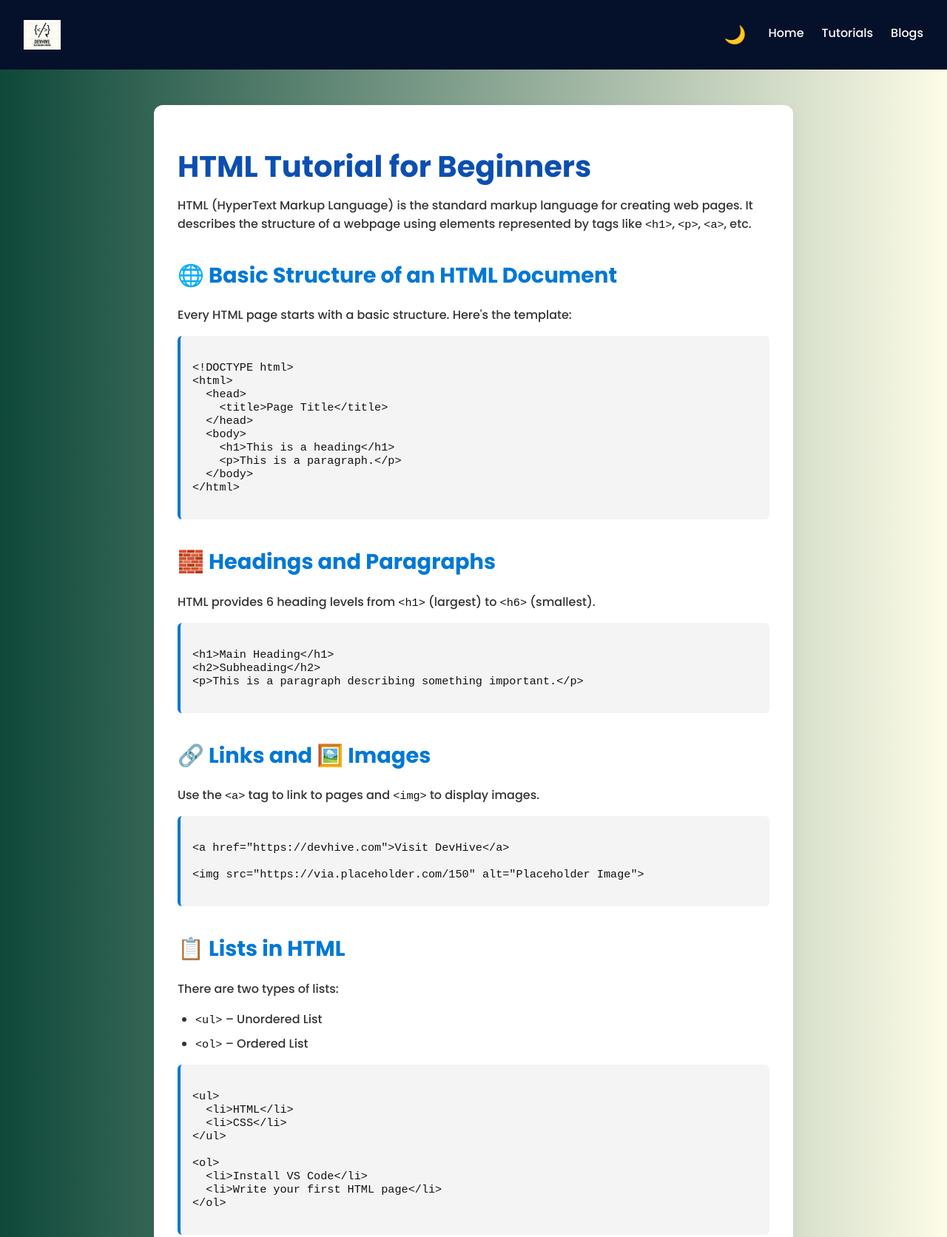
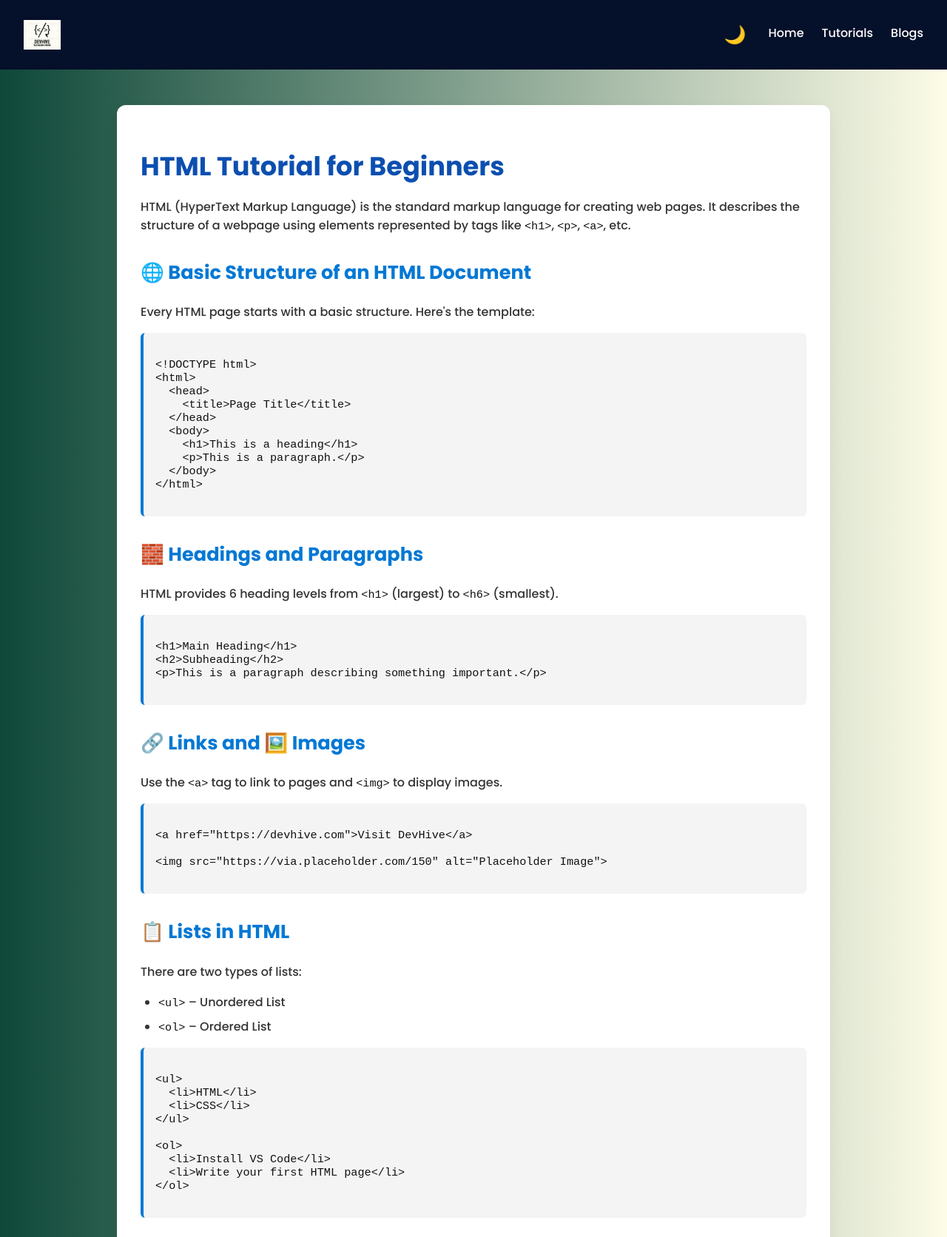
Before and after one commit to GauravYadav-19/DevHive, a plain HTML site: page html_page.html in a window 1280 px wide. Shown: the top 1672 px of the page at 74% size. Drawn offline with Linux system fonts and the light colour scheme.

Commit message:
style changes

```diff
--- a/css/style.css
+++ b/css/style.css
@@ -4,12 +4,11 @@ body {
   font-family: 'Poppins', sans-serif;
   background: linear-gradient(to right, #0e4839, #fdfce7);
   color: #333;
+  transition: background-color 0.3s ease, color 0.3s ease;
 }
 
-/* ========== LOGO ========== */
-.logo img.logo-img {
-  height: 40px;
-  vertical-align: middle;
+html, body {
+  height: 100%;
 }
 
 /* ========== HEADER ========== */
@@ -19,6 +18,11 @@ body {
   align-items: center;
   background-color: #05102a;
   padding: 1rem 2rem;
+}
+
+.logo img.logo-img {
+  height: 40px;
+  vertical-align: middle;
 }
 
 .logo a {
@@ -34,13 +38,13 @@ body {
   gap: 1.5rem;
 }
 
-.nav-links li a {
+.nav-links a {
   color: white;
   text-decoration: none;
   font-weight: 500;
 }
 
-.nav-links li a:hover {
+.nav-links a:hover {
   text-decoration: underline;
 }
 
@@ -65,7 +69,7 @@ body {
 /* ========== BUTTON ========== */
 .btn-primary {
   background-color: white;
-  color: linear-gradient(to right, #d40000, #0a00cc);
+  color: #05102a;
   padding: 0.75rem 1.5rem;
   border-radius: 8px;
   text-decoration: none;
@@ -77,11 +81,7 @@ body {
   background-color: #f0f0f0;
 }
 
-html, body {
-  height: 100%;
-  margin: 0;
-}
-
+/* ========== LAYOUT CONTAINER ========== */
 .page-container {
   display: flex;
   flex-direction: column;
@@ -143,7 +143,7 @@ footer {
 }
 
 .card, .tutorial-card {
-  background-color: #ffffff;
+  background-color: #fff;
   padding: 2rem;
   border-radius: 10px;
   text-align: center;
@@ -193,7 +193,7 @@ footer {
   background: #fff;
   padding: 2rem;
   border-radius: 10px;
-  box-shadow: 0 4px 12px rgba(0, 0, 0, 0.1);
+  box-shadow: 0 4px 12px rgba(0,0,0,0.1);
   text-align: left;
 }
 
@@ -202,52 +202,43 @@ footer {
   margin-bottom: 0.5rem;
 }
 
-.blog-card p {
-  margin-bottom: 1rem;
-}
-
 .blog-card a {
   text-decoration: none;
   color: #0078d4;
   font-weight: bold;
 }
 
-/* ========== TUTORIAL CONTENT PAGE (html.html etc.) ========== */
+/* ========== TUTORIAL CONTENT PAGE (HTML, CSS, JS) ========== */
 .tutorial-content {
-  max-width: 800px;
+  max-width: 900px;
   margin: 3rem auto;
   padding: 2rem;
   background-color: #fff;
   border-radius: 12px;
   box-shadow: 0 10px 25px rgba(0, 0, 0, 0.05);
+  text-align: left;
 }
 
-/* Headings Style */
-h1, h2, h3, h4, h5, h6 {
-  font-family: 'Poppins', sans-serif;
-  font-weight: 700;
-  line-height: 1.2;
-}
-
-h1 {
+/* Headings */
+.tutorial-content h1 {
   font-size: 2.5rem;
   color: #0c4fb0;
   margin-bottom: 1rem;
 }
 
-h2 {
+.tutorial-content h2 {
   font-size: 1.8rem;
   color: #0078d4;
   margin-top: 2.5rem;
 }
 
-h3 {
+.tutorial-content h3 {
   font-size: 1.4rem;
   color: #005fa3;
   margin-top: 2rem;
 }
 
-/* Code blocks */
+/* Code Blocks */
 pre {
   background-color: #f4f4f4;
   border-left: 4px solid #0078d4;
@@ -263,6 +254,7 @@ code {
   color: #111;
 }
 
+/* Lists & Tables */
 .tutorial-content ul {
   padding-left: 1.5rem;
   margin-top: 0.5rem;
@@ -293,7 +285,7 @@ th {
   margin-top: 2rem;
 }
 
-/* ========== Theme Toggle Button ========== */
+/* ========== THEME TOGGLE ========== */
 .theme-btn {
   background: none;
   border: none;
@@ -307,70 +299,84 @@ th {
   transform: scale(1.1);
 }
 
-/* ================== DARK MODE ================== */
-
+/* ========== DARK MODE ========== */
 body.dark-mode {
   background-color: #1e1e1e;
   color: #f0f0f0;
 }
 
-/* Header and Nav */
-body.dark-mode .header {
-  background-color: #111827;
-}
-
-body.dark-mode .nav-links a {
-  color: #f0f0f0;
-}
-
-/* Hero Section */
+body.dark-mode .header { background-color: #111827; }
+body.dark-mode .nav-links a { color: #f0f0f0; }
 body.dark-mode .hero {
   background: linear-gradient(to right, #111827, #1f2937);
   color: #f0f0f0;
 }
-
-/* Buttons */
 body.dark-mode .btn-primary {
   background-color: #f0f0f0;
   color: #1e1e1e;
 }
+body.dark-mode .btn-primary:hover { background-color: #ddd; }
 
-body.dark-mode .btn-primary:hover {
-  background-color: #ddd;
-}
-
-/* Cards and Containers */
 body.dark-mode .feature-card,
 body.dark-mode .tutorial-card,
 body.dark-mode .blog-card,
 body.dark-mode .tutorial-content {
   background-color: #2c2c2c;
   color: #f0f0f0;
-  box-shadow: 0 8px 16px rgba(255, 255, 255, 0.05);
+  box-shadow: 0 8px 16px rgba(255,255,255,0.05);
 }
 
-/* Footer */
 body.dark-mode footer {
   background-color: #111;
   color: #ccc;
 }
 
-/* Code Blocks */
 body.dark-mode pre {
   background-color: #2e2e2e;
   border-left-color: #f0f0f0;
 }
 
-body.dark-mode code {
-  color: #ddd;
+body.dark-mode code { color: #ddd; }
+
+/* ========== CSS & JS Tutorial Pages ========== */
+.tutorial-content h1 {
+  font-size: 2.2rem;
+  color: #0c4fb0; /* Same as HTML page */
+  margin-bottom: 1rem;
 }
 
-body,
-.hero,
-.feature-card,
-.tutorial-card,
-.blog-card,
-.tutorial-content,
-footer {
-  transition: background-color 0.3s ease, color 0.3s ease;
+.tutorial-content h2 {
+  font-size: 1.6rem;
+  color: #0078d4;
+  margin-top: 2rem;
 }
+
+.tutorial-content p {
+  font-size: 1rem;
+  margin-bottom: 1rem;
+  color: #333;
+}
+
+.tutorial-content pre {
+  background-color: #f4f4f4;
+  border-left: 4px solid #0078d4;
+  padding: 1rem;
+  border-radius: 6px;
+  overflow-x: auto;
+  margin: 1rem 0;
+}
+
+.tutorial-content code {
+  font-family: 'Courier New', monospace;
+  font-size: 0.95rem;
+  color: #111;
+}
+
+.tutorial-content ul {
+  padding-left: 1.5rem;
+  margin: 1rem 0;
+}
+
+.tutorial-content li {
+  margin-bottom: 0.5rem;
+}
```
Also changed, not shown: css_page.html (+3 -1 lines), js_page.html (+3 -1 lines).
